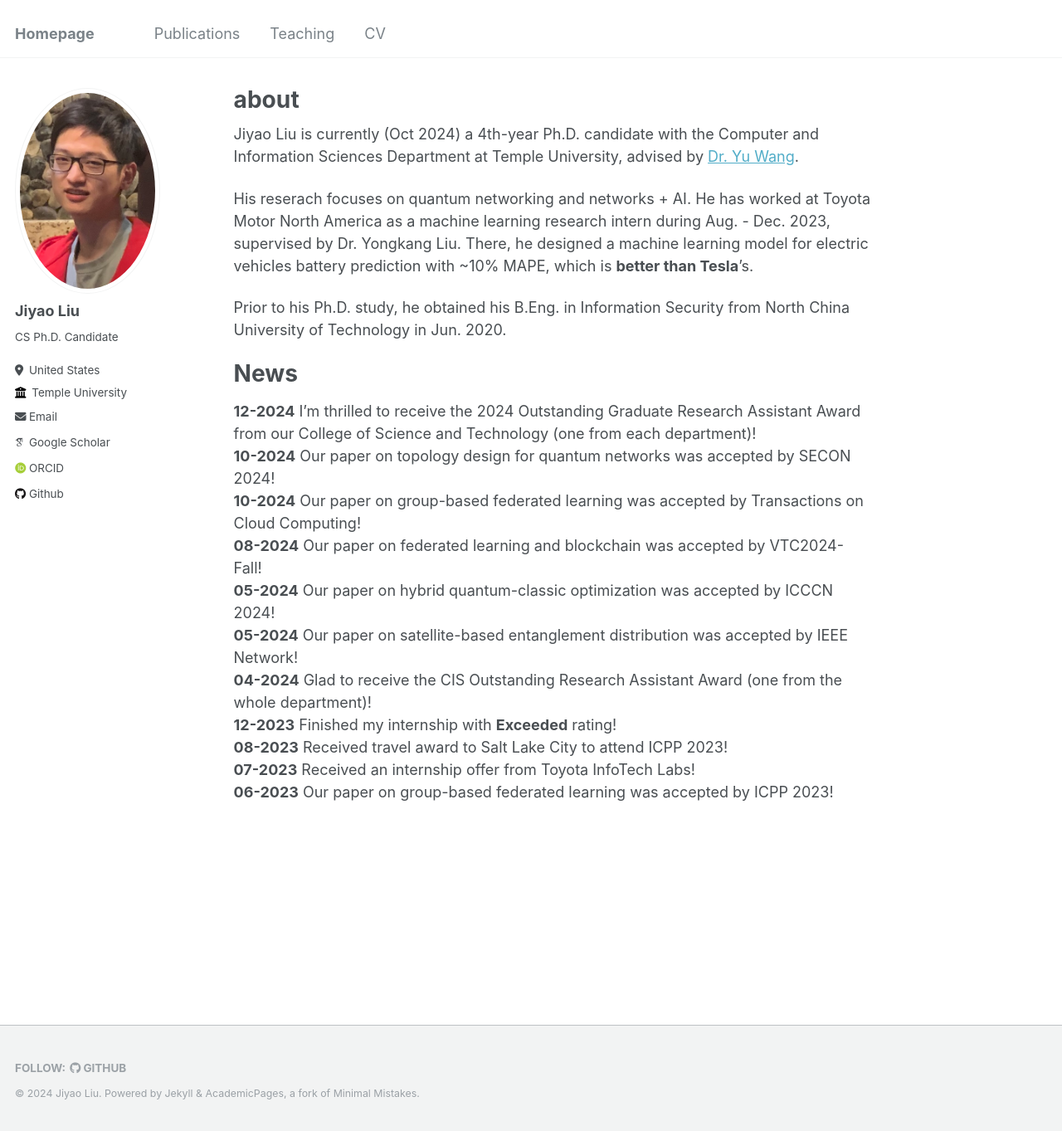
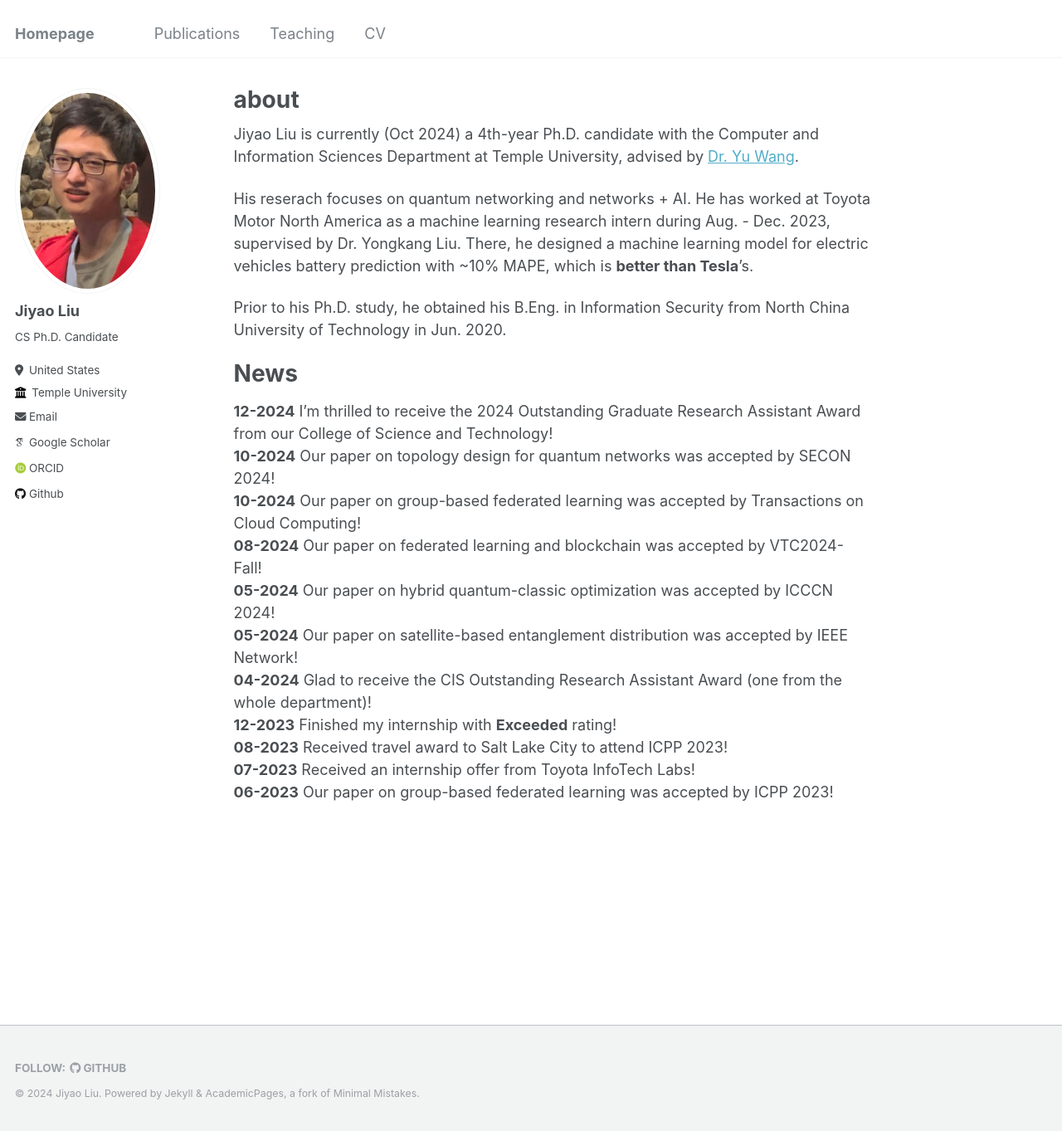
Before and after one commit to Jiyao17/jiyao17.github.io, a Jekyll site: the page built from _pages/about.md, in a window 1280 px wide and 1363 px high. Shown: the whole window at 83% size. Built offline with Jekyll 4.4.1, drawn with Linux system fonts in a browser that asks for light colours; some web fonts are replaced.

Commit message:
cst ra award

```diff
--- a/_pages/about.md
+++ b/_pages/about.md
@@ -15,7 +15,7 @@
 
 
 # News
-**12-2024**  I'm thrilled to receive the 2024 Outstanding Graduate Research Assistant Award from our College of Science and Technology (one from each department)!
+**12-2024**  I'm thrilled to receive the 2024 Outstanding Graduate Research Assistant Award from our College of Science and Technology!
 **10-2024**  Our paper on topology design for quantum networks was accepted by SECON 2024!
 **10-2024**  Our paper on group-based federated learning was accepted by Transactions on Cloud Computing!
 **08-2024**  Our paper on federated learning and blockchain was accepted by VTC2024-Fall!
```
